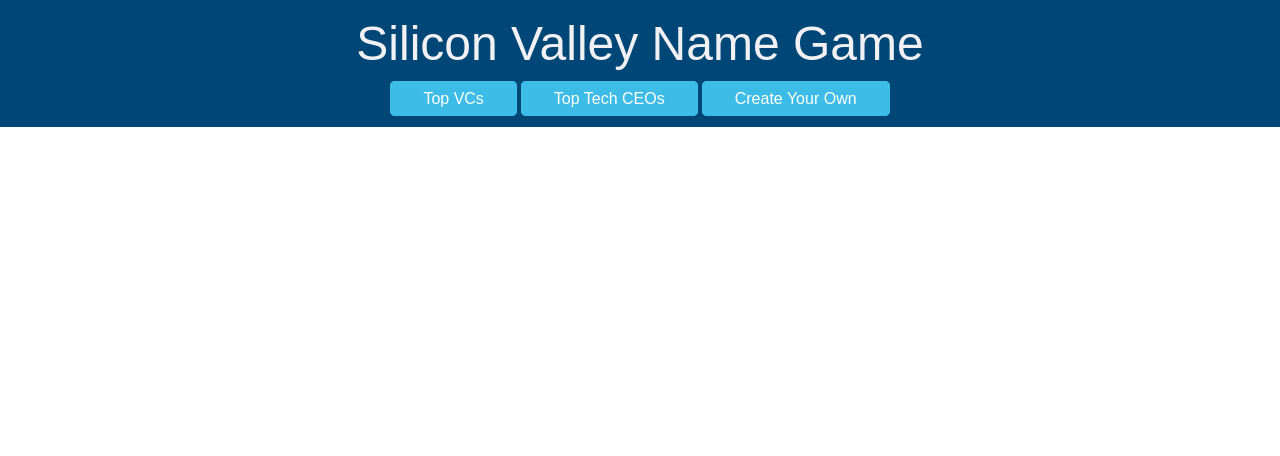
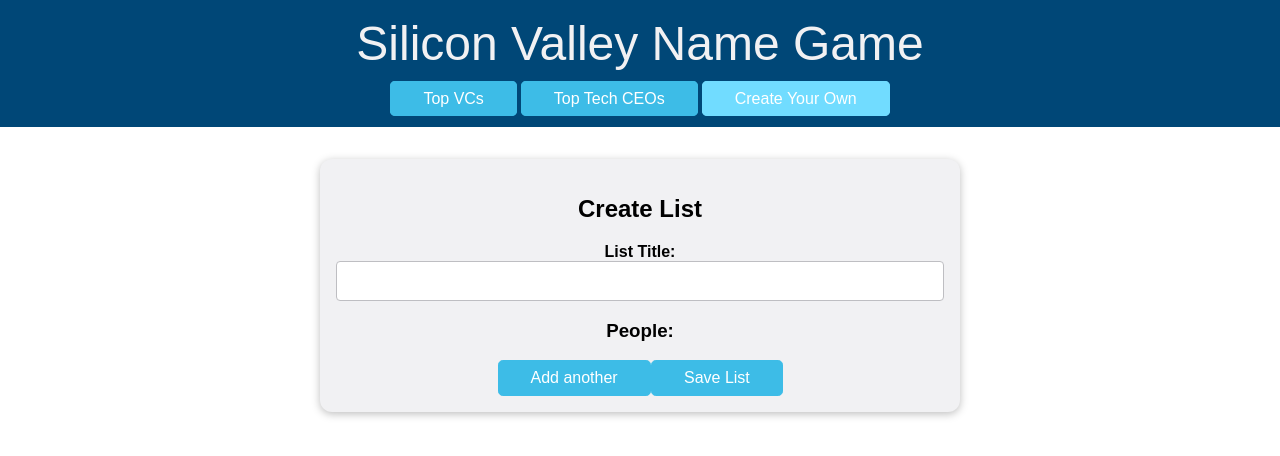
Before and after one commit to eschluntz/name-game, a Vue app: page /create in a window 1280 px wide. Shown: the top 456 px of the page. Built offline with nearby package versions, Linux system fonts and the light colour scheme.

Commit message:
create and edit work

```diff
--- a/src/components/ListCreator.vue
+++ b/src/components/ListCreator.vue
@@ -57,8 +57,13 @@ export default {
     }
   },
   async mounted() {
-    this.people = await loadPeopleList(this.whichList);
-    this.listDisplayName = await loadListDisplayName(this.whichList);
+    console.log("whichlist: " + this.whichList)
+    if (this.whichList) {
+      this.people = await loadPeopleList(this.whichList);
+      this.listDisplayName = await loadListDisplayName(this.whichList);
+    } else {
+      console.log("Will be creating a new list")
+    }
   }
 };
 </script>
--- a/src/components/TopBar.vue
+++ b/src/components/TopBar.vue
@@ -10,7 +10,7 @@
           <router-link to="/game/ceos">Top Tech CEOs</router-link>
         </td>
         <td>
-          <router-link to="/create/yourList">Create Your Own</router-link>
+          <router-link to="/create">Create Your Own</router-link>
         </td>
       </tr>
     </table>
--- a/src/util.js
+++ b/src/util.js
@@ -31,9 +31,17 @@ export async function loadListDisplayName(whichList) {
 }
 
 export async function saveList(whichList, people, displayName) {
+
   // save displayName
-  const docRef = doc(db, 'scoreList', whichList);
-  await setDoc(docRef, {displayName: displayName}); // handles creating too
+  if (whichList) {
+    const docRef = doc(db, 'scoreList', whichList);
+    await setDoc(docRef, {displayName: displayName});
+  } else {
+    // create new document
+    const listCollectionRef = collection(db, 'scoreList');
+    const newDocRef = await addDoc(listCollectionRef, {displayName: displayName});
+    whichList = newDocRef.id;
+  }
 
   const collectionRef = collection(db, 'scoreList', whichList, 'people');
 
```
Also changed, not shown: src/router.js (+6 -1 lines).
